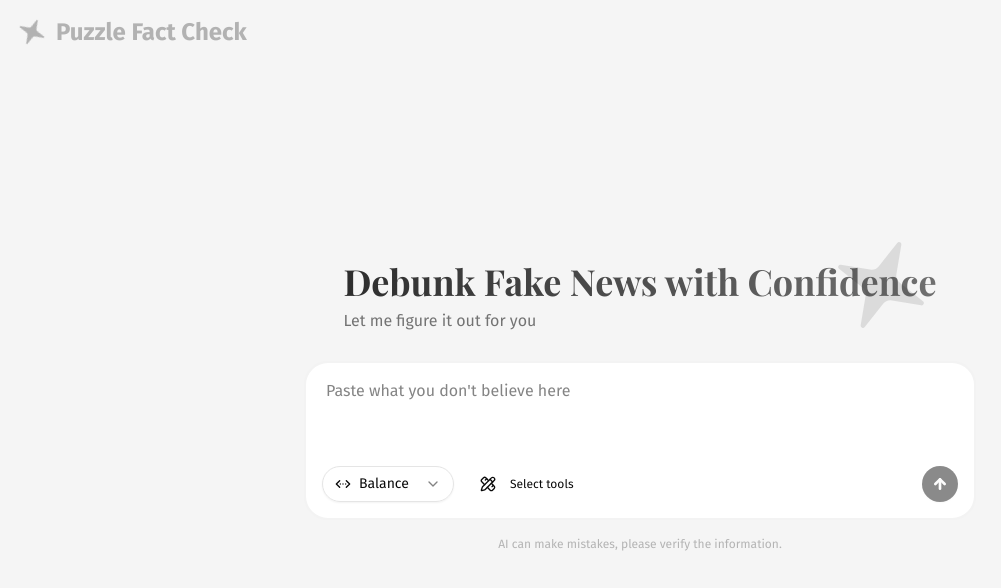
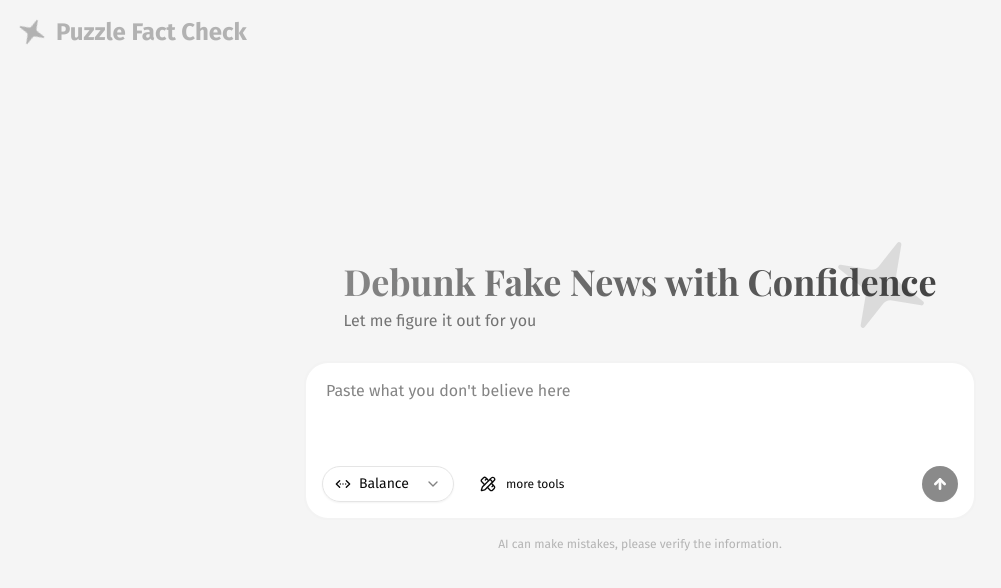
Before and after one commit to Puggo1145/puzzle-fact-check, a Next.js app in the folder web/: page / in a window 1280 px wide. Shown: the top 588 px of the page, without its empty margins (0-1001 px from the left). Built offline with nearby package versions, Linux system fonts and the light colour scheme.

Commit message:
feat: 🎸 adjust ui style

```diff
--- a/web/app/_components/hero.tsx
+++ b/web/app/_components/hero.tsx
@@ -5,7 +5,7 @@ export const Hero = () => {
         <div className="relative h-24 flex flex-col justify-center">
             <div className="flex flex-col gap-2">
                 <h1 className="z-10 text-4xl font-bold font-playfair-display
-            bg-linear-to-r from-primary/90 to-primary/60 bg-clip-text text-transparent">
+            bg-linear-to-r from-primary/50 to-primary/80 bg-clip-text text-transparent">
                     Debunk Fake News with Confidence
                 </h1>
                 <p className="text-muted-foreground">
--- a/web/app/_components/input-panel.tsx
+++ b/web/app/_components/input-panel.tsx
@@ -9,6 +9,7 @@ import {
     PencilRulerIcon,
     SearchIcon,
     GlobeIcon,
+    EyeIcon,
 } from "lucide-react";
 import { Button } from "@/components/ui/button";
 import {
@@ -109,6 +110,11 @@ export const ToolSelector = () => {
             icon: () => <GlobeIcon className="size-4" />,
             description: "Enable Agent to use browser for more complex tasks.",
         },
+        {
+            name: "Vision",
+            icon: () => <EyeIcon className="size-4" />,
+            description: "Enable Agent see for more complex tasks.",
+        },
     ];
 
     useEffect(() => {
@@ -159,11 +165,11 @@ export const ToolSelector = () => {
                         ))}
                     </div>
                 ) : (
-                    <div className="px-3 flex items-center gap-2">
+                    <div className="px-3 pr-4 flex items-center gap-1">
                         <div className="rounded-full flex items-center justify-center size-7">
                             <PencilRulerIcon className="size-4" />
                         </div>
-                        <span className="text-xs font-medium">Select tools</span>
+                        <span className="text-xs font-medium">more tools</span>
                     </div>
                 )}
             </Button>
```
